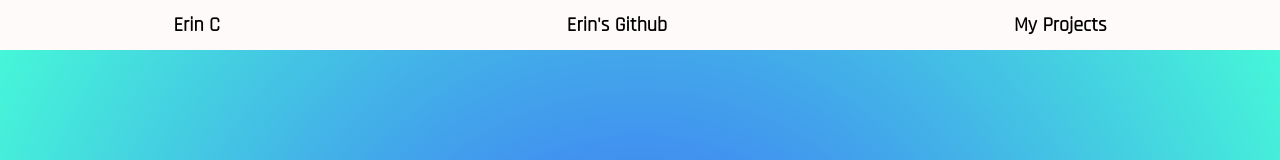
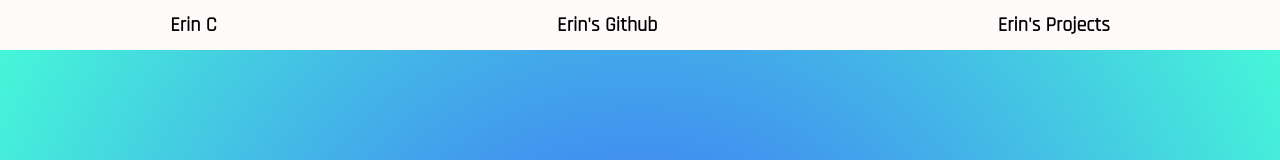
Before and after one commit to agcarvr/portfolio-site, a React (Create React App) app: page / in a window 1280 px wide. Shown: the top 160 px of the page. Built offline with nearby package versions, Linux system fonts and the light colour scheme.

Commit message:
fixed continuity error in nav

```diff
--- a/src/Components/Nav/index.js
+++ b/src/Components/Nav/index.js
@@ -6,7 +6,7 @@ export default function Nav(){
         <nav className={styles.navbody}>
             <Link className={styles.links} to="/"><h4>Erin C</h4></Link>
             <a className={styles.links} href="https://github.com/agcarvr" target="_blank" rel="noreferrer">Erin's Github</a>
-            <Link className={styles.links} to="/projects" >My Projects</Link>
+            <Link className={styles.links} to="/projects" >Erin's Projects</Link>
         </nav>
     )
 }
```
